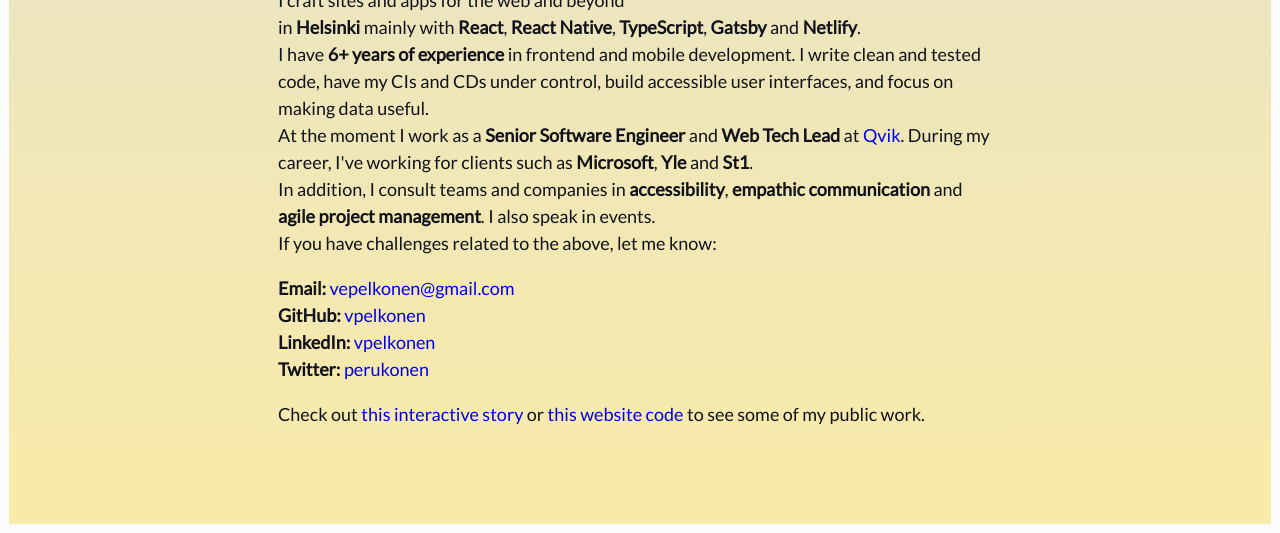
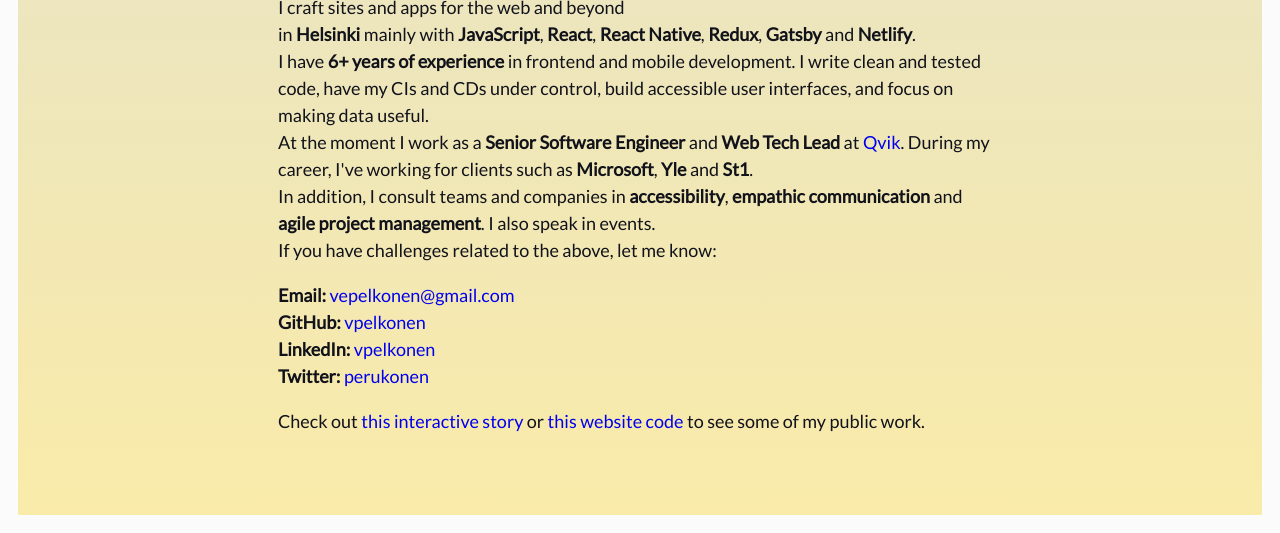
Before and after one commit to vpelkonen/portfolio, a Gatsby site: page / in a window 1280 px wide. Shown: the part 267-800 px from the top of the page. Built offline with nearby package versions, Linux system fonts and the light colour scheme; Gatsby itself is replaced by a stand-in of ours.

Commit message:
Tweak frame styles and content

```diff
--- a/src/pages/index.js
+++ b/src/pages/index.js
@@ -27,8 +27,8 @@
     <p></p>
     <p>I craft sites and apps for the web and beyond</p>
     <p>
-      in <B>Helsinki</B> mainly with <B>React</B>, <B>React Native</B>,{" "}
-      <B>TypeScript</B>, <B>Gatsby</B> and <B>Netlify</B>.
+      in <B>Helsinki</B> mainly with <B>JavaScript</B>, <B>React</B>, <B>React Native</B>,{" "}
+      <B>Redux</B>, <B>Gatsby</B> and <B>Netlify</B>.
     </p>
     <section>
       <p>
--- a/src/theme/global.js
+++ b/src/theme/global.js
@@ -25,8 +25,11 @@
   html {
     font-size: 18px;
     line-height: 1.5;
-    padding: .5rem;
+    padding: 1rem;
     background-color: ${COLORS.paper};
+    @media (max-width: 768px) {
+      padding: .5rem;
+    }
   }
 
   body {
```
